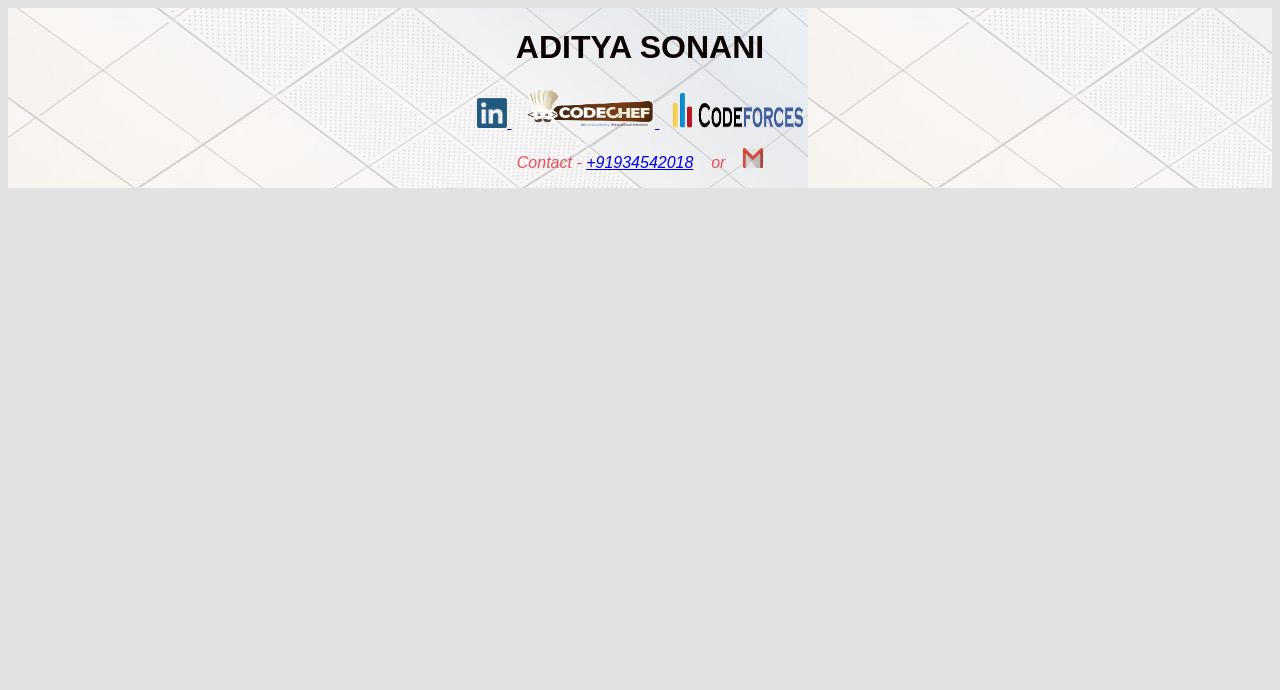
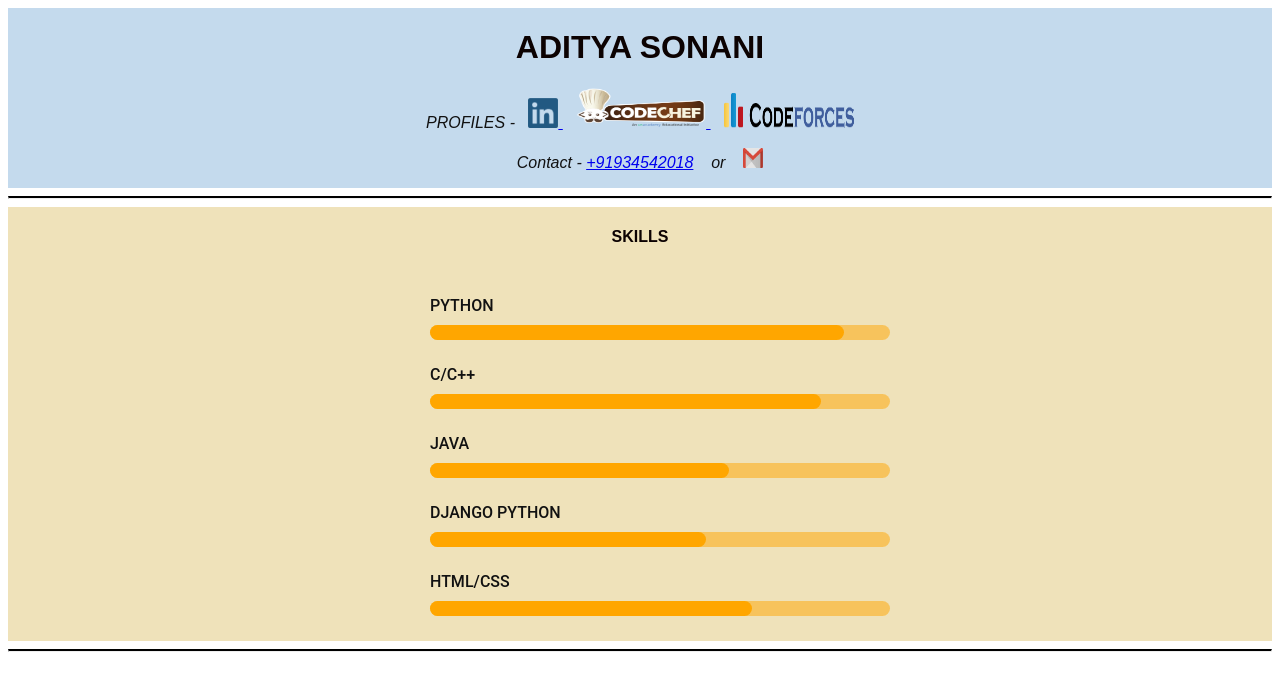
Before and after one commit to adityasonani/helloworld, a plain HTML site: page index.html in a window 1280 px wide. Drawn offline with Linux system fonts and the light colour scheme.

Commit message:
Update index.html

```diff
--- a/index.html
+++ b/index.html
@@ -14,12 +14,13 @@
                 overflow: scroll;
                 margin: 10;
                 padding: 10;
-                font-family: sans-serif;
-                color: rgb(238, 79, 87);
-                background-color: rgba(14, 13, 13, 0.116);
+                font-family: Arial, Helvetica,"Times New Roman", sans-serif;
+                color: rgb(17, 17, 17);
+
             }
+        /* INTRO SECTION STARTS HERE */
             .Intro{
-                background-image: url(background.jpg);
+                background-color: rgba(10, 103, 180, 0.24);
                 max-width: 100%;
                 height:auto;
                 position: relative;
@@ -33,9 +34,104 @@
                 text-align: center;
             }
             .Intro address{
+
                 position: relative;
                 text-align: center;
             }
+        /* INTRO SECTION STARTS HERE */
+            hr{
+                border-top: 2px solid  rgb(0, 0, 0);
+            }
+        /* SKILLS SECTION STARTS HERE */
+            .Skills{
+                background-color: #EFE2BA;
+                max-width: 100%;
+                height:auto;
+                position: relative;
+                top:50%;
+                left: 0%;
+                overflow: hidden;
+                font-family: Roboto;
+            }
+            .Skills #Skillsbar {
+                width: 500px;
+                margin: 10px auto 0;
+            }
+            .Skills h4{
+                font-family: Arial, Helvetica, sans-serif;
+                color: rgb(12, 2, 2);
+                text-align: center;
+            }
+            .Skills li{
+                position: relative;
+                list-style: none;
+                margin: 50px 0;
+                font-weight: 550;
+            }
+            .Skills li:before{
+                content: "";
+                position: absolute;
+                top: calc(100% + 10px);
+                left: 0;
+                width: 100%;
+                height: 15px;
+                background-color: rgb(255, 166, 0, .5);
+                border-radius: 1000px;
+            }
+            .Skills li:after{
+                content: "";
+                position: absolute;
+                top: calc(100% + 10px);
+                left: 0;
+                width: 0;
+                height: 15px;
+                background-color: rgb(255, 166, 0, 1);
+                border-radius: 1000px;
+                animation-duration: 1s;
+                animation-timing-function: ease-in;
+                animation-fill-mode: forwards;
+            }
+            .Skills li.Python::after{
+                animation-name: Python;
+            }
+            @keyframes Python {
+                to{
+                    width: 90%;
+                }
+            }
+            .Skills li.Cpp::after{
+                animation-name: Cpp;
+            }
+            @keyframes Cpp {
+                to{
+                    width: 85%;
+                }
+            }
+            .Skills li.Java::after{
+                animation-name: Java;
+            }
+            @keyframes Java {
+                to{
+                    width: 65%;
+                }
+            }
+            .Skills li.Django::after{
+                animation-name: Django;
+            }
+            @keyframes Django {
+                to{
+                    width: 60%;
+                }
+            }
+            .Skills li.HTML::after{
+                animation-name: HTML;
+            }
+            @keyframes HTML {
+                to{
+                    width: 70%;
+                }
+            }
+        /* SKILLS SECTION ENDS HERE */
         </style>
     </head>
 <body>
@@ -45,6 +141,7 @@
             ADITYA SONANI
         </h1>
         <address>
+            PROFILES - &nbsp;
             <a href="https://www.linkedin.com/in/aditya-sonani-13309a1b5" target="_blank">
                 <img border="0" alt="LinkedIn" src="linkedinlogo.png" width="30" height="30">
             </a>
@@ -67,7 +164,25 @@
             </a>
         </address>
     </div>
+    <hr>
     <!-- INTRO SECTION ENDS HERE -->
 
+    <!-- SKILLS SECTION BEGINS HERE -->
+    <div class="Skills">
+        <h4>
+            SKILLS
+        </h4>
+        <div id="Skillsbar">
+            <ul>
+                <li class="Python"> PYTHON </li>
+                <li class="Cpp"> C/C++ </li>
+                <li class="Java"> JAVA </li>
+                <li class="Django"> DJANGO PYTHON </li>
+                <li class="HTML"> HTML/CSS </li>
+            </ul>
+        </div>
+    </div>
+    <hr>
+    <!-- SKILLS SECTION ENDS HERE -->
 </body>
 </html>
```
